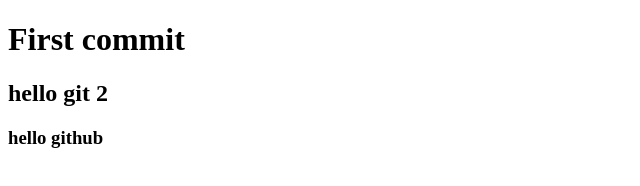
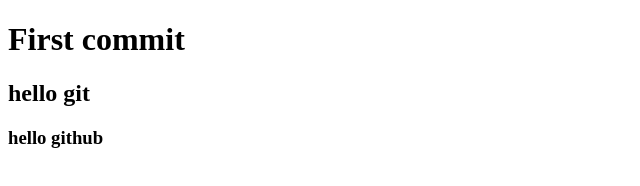
Before and after one commit to DianaZheved/git_test, a plain HTML site: page index.html in a window 1280 px wide. Shown: the full height of the page, 0-640 px from the left. Drawn offline with Linux system fonts and the light colour scheme.

Commit message:
Branch 2 commit

```diff
--- a/index.html
+++ b/index.html
@@ -8,7 +8,7 @@
 </head>
 <body>
     <h1>First commit</h1>
-    <h2>hello git 2</h2>
+    <h2>hello git</h2>
     <h3>hello github</h3>
 </body>
 </html>
```
